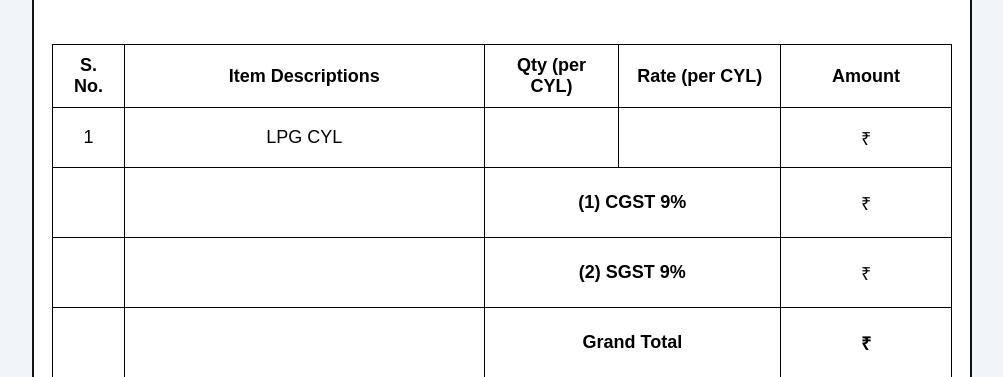
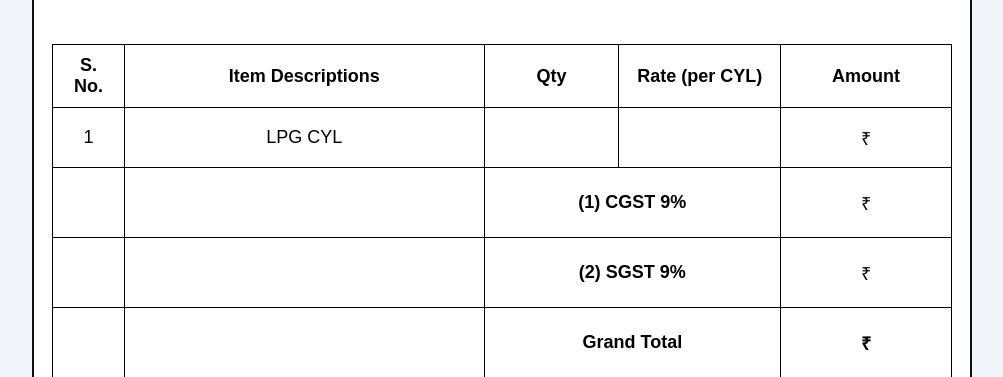
Before and after one commit to ankitshrotriya2202-rgb/go_gas, a Flask app: template templates/booking_receipt.html in a window 1280 px wide. Shown: the part 361-738 px from the top of the page, without its empty margins (138-1141 px from the left). Run offline with Flask 3, Linux system fonts and the light colour scheme; the template is opened without the code that fills it, so the values that code supplies are empty.

Commit message:
Update booking_receipt.html

```diff
--- a/templates/booking_receipt.html
+++ b/templates/booking_receipt.html
@@ -339,7 +339,7 @@
             </th>
 
             <th style="width:15%;">
-                Qty (per CYL)
+                Qty
             </th>
 
             <th style="width:18%;">
```
